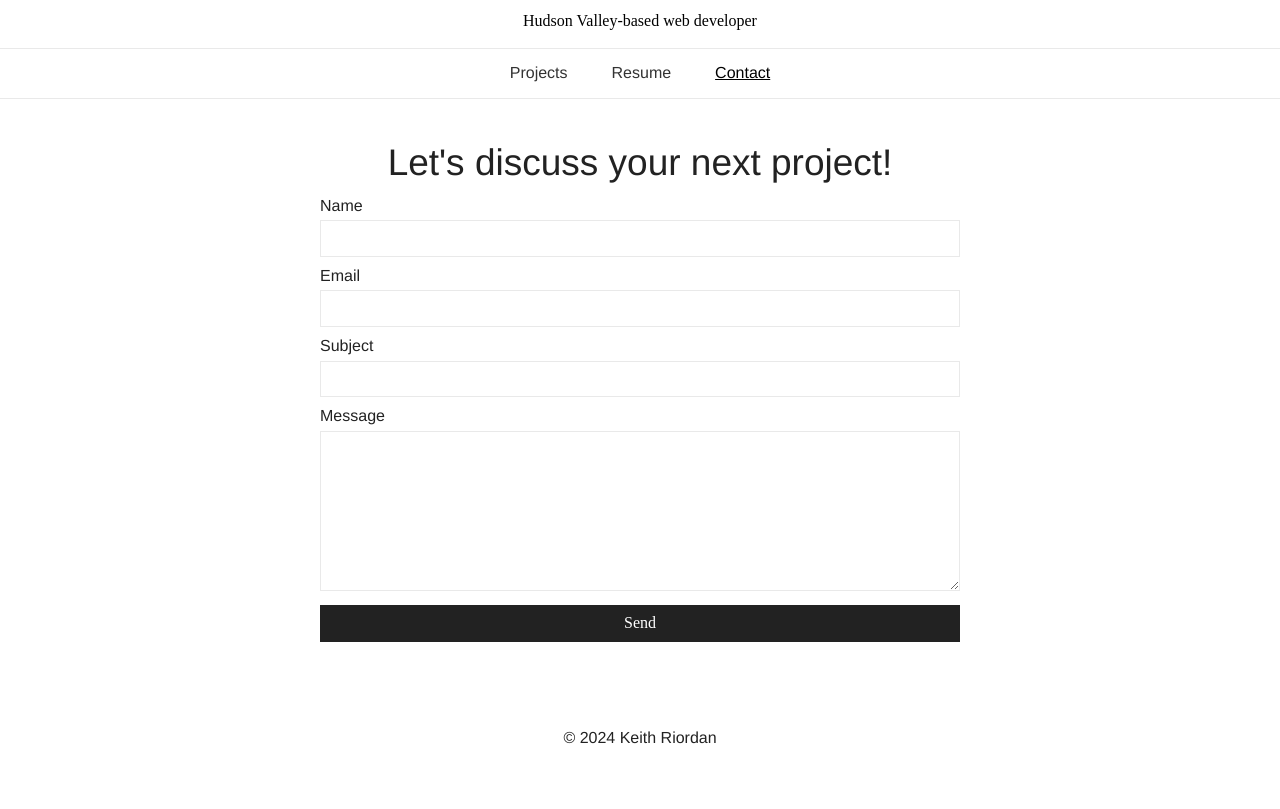
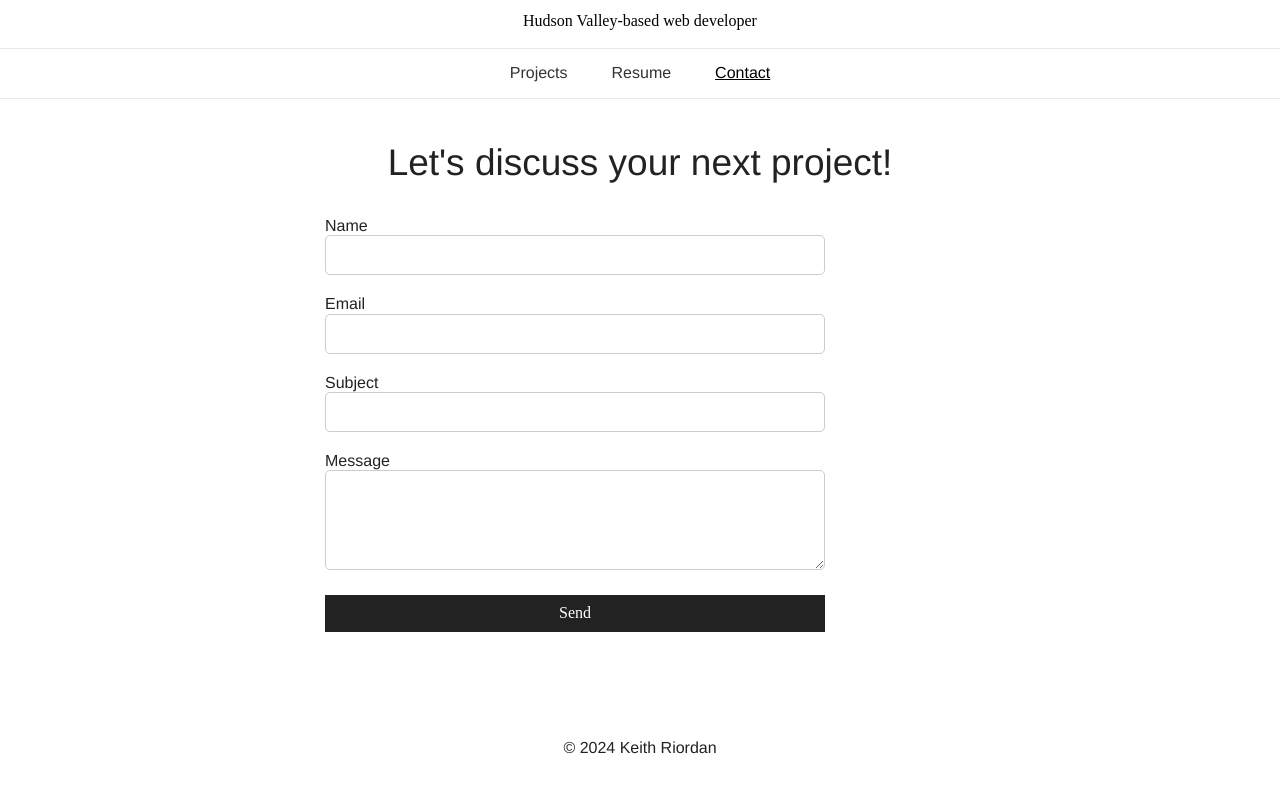
Before and after one commit to Kriordan/personal_portfolio, a Flask app: page /contact in a window 1280 px wide. Shown: the part 205-1014 px from the top of the page. Before the commit the page ends 949 px from the top, so only its background shows below. Run offline with Flask 3, Linux system fonts and the light colour scheme; some libraries are stand-ins or nearby versions; some web fonts are replaced.

Commit message:
Add imports for button and form styles
Update contact container styles

Remove submit button from GiftForm

Update modal.html to use form and button templates

Update main.css with button and form styles

```diff
--- a/project/static/css/main.css
+++ b/project/static/css/main.css
@@ -224,6 +224,54 @@ blockquote p {
     font-size: 1.4375rem;
   }
 }
+.Button {
+  background-color: #ccc;
+  border: none;
+  border-radius: 5px;
+  height: 40px;
+  width: 120px;
+}
+.Button:hover,
+.Button:focus {
+  cursor: pointer;
+  background-color: #222;
+  color: #eee;
+}
+.Button.fullwidth {
+  width: 100%;
+}
+.Button.outlined {
+  background-color: #fff;
+  border: 1px solid #ccc;
+}
+.Button.outlined:hover,
+.Button.outlined:focus {
+  background-color: #eee;
+  color: #ccc;
+}
+.Form {
+  max-width: 540px;
+  padding: 20px;
+}
+.Form-input,
+.Form-textInput {
+  width: 100%;
+  margin-bottom: 20px;
+  border: 1px solid #ccc;
+  border-radius: 5px;
+  background-color: #fff;
+}
+.Form-input {
+  height: 40px;
+  padding: 0 10px;
+}
+.Form-textInput {
+  height: 100px;
+  padding: 10px;
+}
+.Form-fileInput {
+  margin-bottom: 20px;
+}
 .Header {
   padding-top: 25px;
   position: relative;
@@ -416,7 +464,9 @@ blockquote p {
 .Bookshelf-takes.is-open {
   height: 100px;
 }
-.Contact {
+.Contact-container {
+  margin: auto;
+  max-width: 700px;
   padding: 15px;
 }
 .Contact-title {
--- /dev/null
+++ b/project/static/less/button.less
@@ -0,0 +1,25 @@
+.Button {
+  background-color: #ccc;
+  border: none;
+  border-radius: 5px;
+  height: 40px;
+  width: 120px;
+  &:hover,
+  &:focus {
+    cursor: pointer;
+    background-color: #222;
+    color: #eee;
+  }
+  &.fullwidth {
+    width: 100%;
+  }
+  &.outlined {
+    background-color: #fff;
+    border: 1px solid #ccc;
+    &:hover,
+    &:focus {
+      background-color: #eee;
+      color: #ccc;
+    }
+  }
+}
--- a/project/static/less/contact.less
+++ b/project/static/less/contact.less
@@ -1,5 +1,9 @@
 .Contact {
-  padding: 15px;
+  &-container {
+    margin: auto;
+    max-width: 700px;
+    padding: 15px;
+  }
   &-title {
     text-align: center;
   }
--- /dev/null
+++ b/project/static/less/form.less
@@ -0,0 +1,23 @@
+.Form {
+  max-width: 540px;
+  padding: 20px;
+  &-input,
+  &-textInput {
+    width: 100%;
+    margin-bottom: 20px;
+    border: 1px solid #ccc;
+    border-radius: 5px;
+    background-color: #fff;
+  }
+  &-input {
+    height: 40px;
+    padding: 0 10px;
+  }
+  &-textInput {
+    height: 100px;
+    padding: 10px;
+  }
+  &-fileInput {
+    margin-bottom: 20px;
+  }
+}
--- a/project/static/less/main.less
+++ b/project/static/less/main.less
@@ -1,5 +1,7 @@
 @import "base";
 @import "typography";
+@import "button";
+@import "form";
 @import "header";
 @import "footer";
 @import "home";
--- /dev/null
+++ b/project/templates/_button.html
@@ -0,0 +1,3 @@
+{% macro button(label, classes, onclick, type="button") %}
+  <button class="Button {{ classes }}" type="{{ type }}" onclick={{ onclick }}>{{ label }}</button>
+{% endmacro %}
--- a/project/templates/base.html
+++ b/project/templates/base.html
@@ -65,7 +65,6 @@
         a.appendChild(r);
       })(window, document, "//static.hotjar.com/c/hotjar-", ".js?sv=");
     </script>
-    <script defer src="https://cdn.jsdelivr.net/npm/alpinejs@3.13.1/dist/cdn.min.js"></script>
   </head>
   <body>
     {% block header %}{% include "_header.html" %}{% endblock %}
@@ -76,6 +75,7 @@
 
     <script src="{{ url_for('static', filename='js/vendor/jquery-3.3.1.min.js') }}"></script>
     <script src="{{ url_for('static', filename='js/main.js') }}"></script>
+    <script defer src="https://cdn.jsdelivr.net/npm/alpinejs@3.13.3/dist/cdn.min.js"></script>
     {% block scripts %}{% endblock %}
   </body>
 </html>
--- a/project/templates/contact.html
+++ b/project/templates/contact.html
@@ -1,41 +1,41 @@
 {% extends 'base.html' %}
 
 {% block body %}
-<div class="Contact">
+<div class="Contact-container">
   {% if success %}
     <p>Thanks for your message. I'll be getting back to you shortly!</p>
   {% else %}
     <h2 class="Contact-title">Let's discuss your next project!</h2>
-    <form class="Contact-form" action="{{ url_for('foyer.contact') }}" method="POST">
+    <form class="Form" action="{{ url_for('foyer.contact') }}" method="POST">
       {{ form.csrf_token }}
 
-      <div class="Contact-inputGroup">
-        {{ form.name.label(class_="Contact-label") }}
-        {{ form.name(class_="Contact-input") }}
+      <div class="Form-inputGroup">
+        {{ form.name.label(class_="Form-label") }}
+        {{ form.name(class_="Form-input") }}
         {% for error in form.name.errors %}
           <small style="color: red;">{{ error }}</small>
         {% endfor %}
       </div>
 
-      <div class="Contact-inputGroup">
-        {{ form.email.label(class_="Contact-label") }}
-        {{ form.email(class_="Contact-input") }}
+      <div class="Form-inputGroup">
+        {{ form.email.label(class_="Form-label") }}
+        {{ form.email(class_="Form-input") }}
         {% for error in form.email.errors %}
           <small style="color: red;">{{ error }}</small>
         {% endfor %}
       </div>
 
-      <div class="Contact-inputGroup">
-        {{ form.subject.label(class_="Contact-label") }}
-        {{ form.subject(class_="Contact-input") }}
+      <div class="Form-inputGroup">
+        {{ form.subject.label(class_="Form-label") }}
+        {{ form.subject(class_="Form-input") }}
         {% for error in form.subject.errors %}
           <small style="color: red;">{{ error }}</small>
         {% endfor %}
       </div>
 
-      <div class="Contact-inputGroup">
-        {{ form.message.label(class_="Contact-label") }}
-        {{ form.message(class_="Contact-textarea") }}
+      <div class="Form-inputGroup">
+        {{ form.message.label(class_="Form-label") }}
+        {{ form.message(class_="Form-textInput") }}
         {% for error in form.message.errors %}
           <small style="color: red;">{{ error }}</small>
         {% endfor %}
--- a/project/wishlist/forms.py
+++ b/project/wishlist/forms.py
@@ -8,4 +8,3 @@ class GiftForm(FlaskForm):
     title = StringField("Title", validators=[DataRequired()])
     body = TextAreaField("Body", validators=[DataRequired()])
     image = FileField("Image", validators=[FileAllowed(["jpg", "jpeg", "png"])])
-    submit = SubmitField("Submit")
```
Also changed, not shown: other parts of project/static/css/main.css (+1 -47 lines), project/jobwizard/forms.py (+7 -10 lines), project/jobwizard/templates/job_list.html (+4 -28 lines), project/static/less/modal.less (+1 -45 lines), project/templates/_form.html (added, +27 -0 lines), project/templates/modal.html (+8 -26 lines), project/data/jsonfiles/youtube-playlist-data.json.
